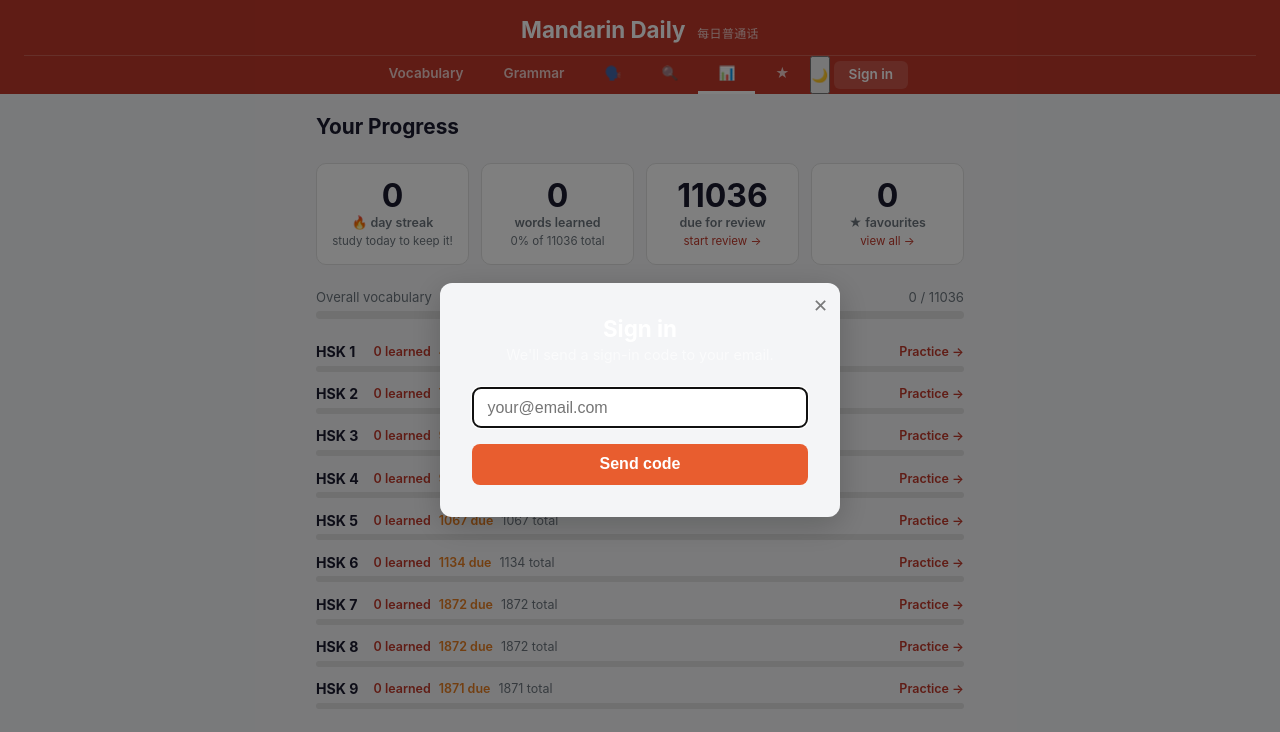
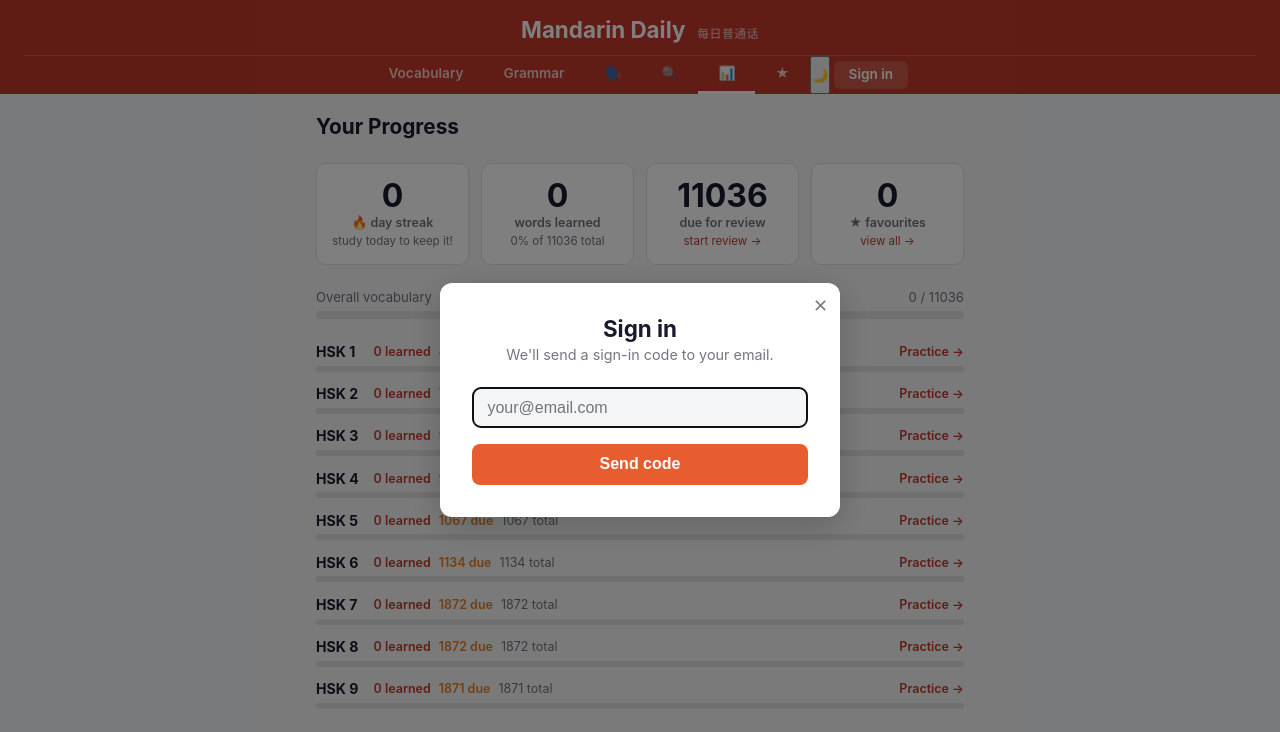
Before and after one commit to JackyKKHo/mandarin-hsk-app, a React (Vite) app: page /stats in a window 1280 px wide. Both pictures are taken after a click on the button "Sign in". Shown: the top 732 px of the page. Built offline with nearby package versions, Linux system fonts and the light colour scheme; no server answers.

Commit message:
Fix auth modal dark mode — use CSS vars for bg, text, surface

```diff
--- a/src/components/AuthModal.tsx
+++ b/src/components/AuthModal.tsx
@@ -104,20 +104,20 @@ const styles: Record<string, React.CSSProperties> = {
     display: 'flex', alignItems: 'center', justifyContent: 'center', zIndex: 1000,
   },
   modal: {
-    background: 'var(--bg, #fff)', borderRadius: 12, padding: '2rem',
+    background: 'var(--surface, #fff)', borderRadius: 12, padding: '2rem',
     width: '100%', maxWidth: 400, position: 'relative', boxShadow: '0 8px 32px rgba(0,0,0,0.2)',
   },
   close: {
     position: 'absolute', top: 12, right: 12, background: 'none',
     border: 'none', fontSize: 18, cursor: 'pointer', opacity: 0.5,
   },
-  title: { margin: '0 0 4px', fontSize: '1.4rem' },
-  sub: { margin: '0 0 1.5rem', opacity: 0.6, fontSize: '0.9rem' },
+  title: { margin: '0 0 4px', fontSize: '1.4rem', color: 'var(--text, #1a1a2e)' },
+  sub: { margin: '0 0 1.5rem', opacity: 0.6, fontSize: '0.9rem', color: 'var(--text, #1a1a2e)' },
   form: { display: 'flex', flexDirection: 'column', gap: '0.75rem' },
   input: {
     padding: '0.65rem 0.9rem', borderRadius: 8, fontSize: '1rem',
-    border: '1px solid var(--border, #ddd)', background: '#fff',
-    color: '#1a1a2e',
+    border: '1px solid var(--border, #ddd)', background: 'var(--bg, #f4f5f7)',
+    color: 'var(--text, #1a1a2e)',
   },
   codeInput: { fontSize: '1.75rem', textAlign: 'center', letterSpacing: '0.25em', fontWeight: 700, padding: '0.75rem' },
   submit: {
```
